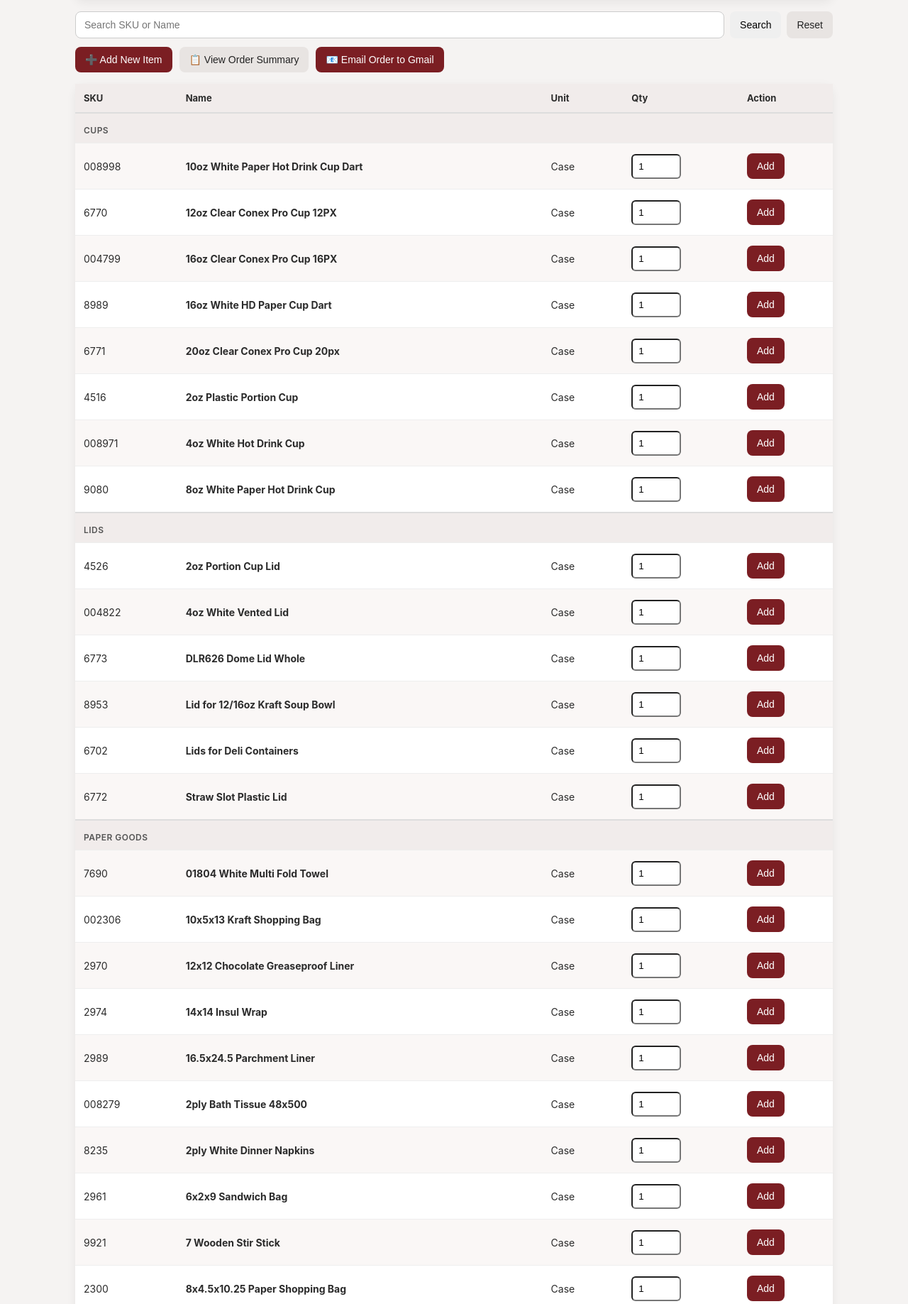
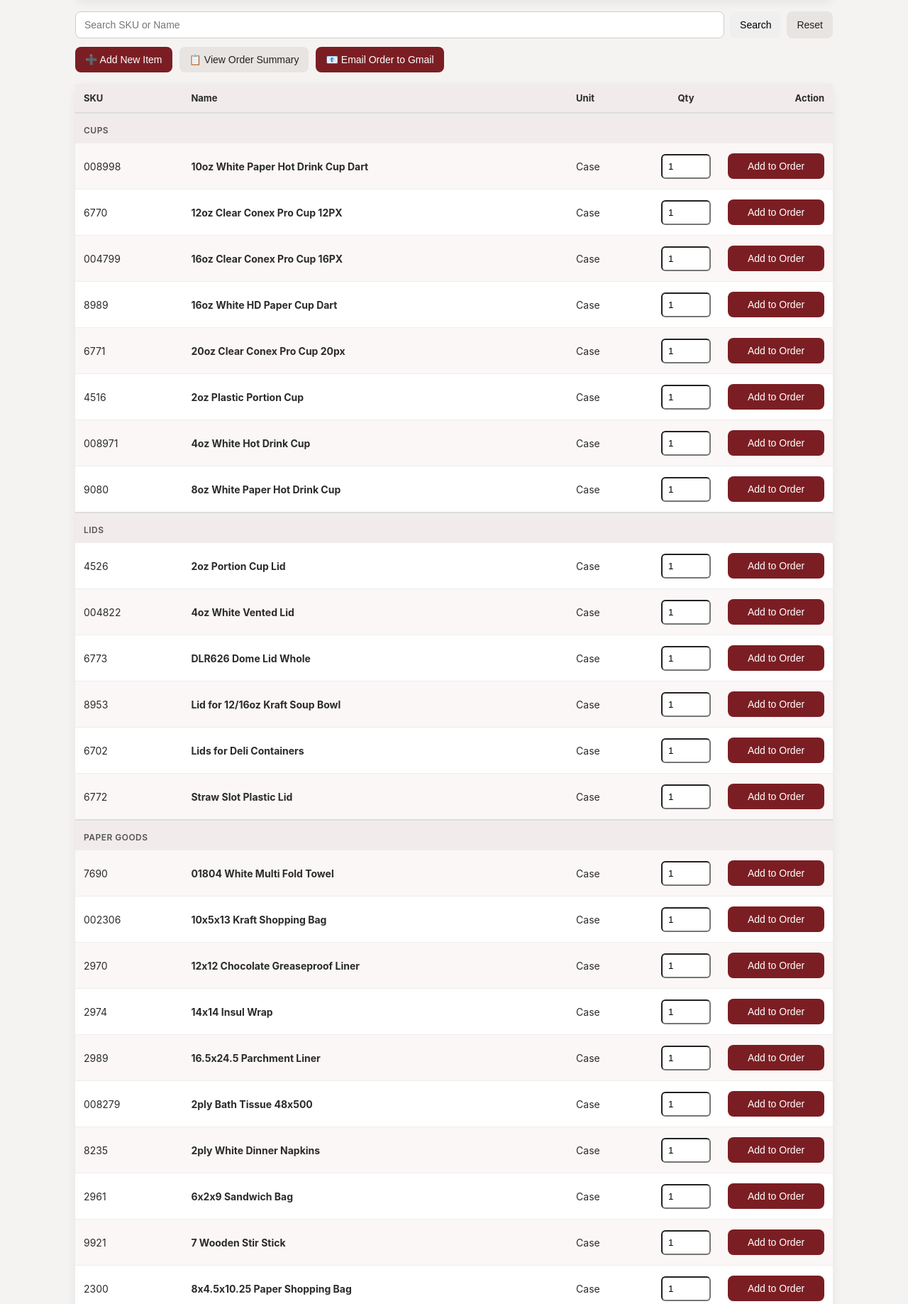
Before and after one commit to joacotol/redchurch_inventory_system, a Flask app: page / in a window 1280 px wide. Shown: the part 92-1929 px from the top of the page at 71% size. Run offline with Flask 3, Linux system fonts and the light colour scheme.

Commit message:
Improved Action bar

```diff
--- a/app.py
+++ b/app.py
@@ -146,13 +146,12 @@ def order_summary():
     summary = []
 
     for item in catalog:
-        sku = item["sku"]
-        if sku in orders:
+        if item["sku"] in orders:
             summary.append({
-                "sku": sku,
+                "sku": item["sku"],
                 "name": item["name"],
                 "unit": item["unit"],
-                "qty": orders[sku]
+                "qty": orders[item["sku"]]
             })
 
     return jsonify(summary)
--- a/static/styles.css
+++ b/static/styles.css
@@ -97,6 +97,7 @@ button:active {
 .primary-btn {
     background: var(--brand);
     color: #fff;
+    touch-action: manipulation;
 }
 
 .primary-btn:hover {
@@ -181,6 +182,31 @@ tbody tr:nth-child(even) {
     background: #faf7f6;
 }
 
+/* ---------- QTY + ACTION COLUMNS ---------- */
+.qty-col,
+.action-col {
+    vertical-align: middle;
+}
+
+.qty-col {
+    width: 90px;
+    text-align: center;
+}
+
+.action-col {
+    width: 160px;
+    text-align: right;
+}
+
+.qty-col .inline-input {
+    width: 70px;
+}
+
+.action-col .primary-btn {
+    width: 100%;
+    max-width: 140px;
+}
+
 
 /* ---------- MODAL ---------- */
 .modal {
--- a/templates/index.html
+++ b/templates/index.html
@@ -61,8 +61,8 @@
                 <th>SKU</th>
                 <th>Name</th>
                 <th>Unit</th>
-                <th>Qty</th>
-                <th>Action</th>
+                <th class="qty-col">Qty</th>
+                <th class="action-col">Action</th>
             </tr>
 
             <tbody>
@@ -83,8 +83,11 @@
                     <td class="sku">{{ item.sku }}</td>
                     <td class="name">{{ item.name }}</td>
                     <td>{{ item.unit }}</td>
-                        <td class="qty">
+
+                    <td class="qty-col">
                         <form class="add-to-order-form">
+                            <input type="hidden" name="sku" value="{{ item.sku }}">
+
                             <input
                                 type="number"
                                 name="qty"
@@ -93,11 +96,15 @@
                                 class="inline-input"
                             />
                     </td>
-                        <td class="action">
-                                <button class="primary-btn">Add</button>
+
+                    <td class="action-col">
+                            <button class="primary-btn">
+                                Add to Order
+                            </button>
                         </form>
                     </td>
                 </tr>
+
 
                 {% endfor %}
             </tbody>
```
Lines whose indentation alone changed are shown as unchanged.
